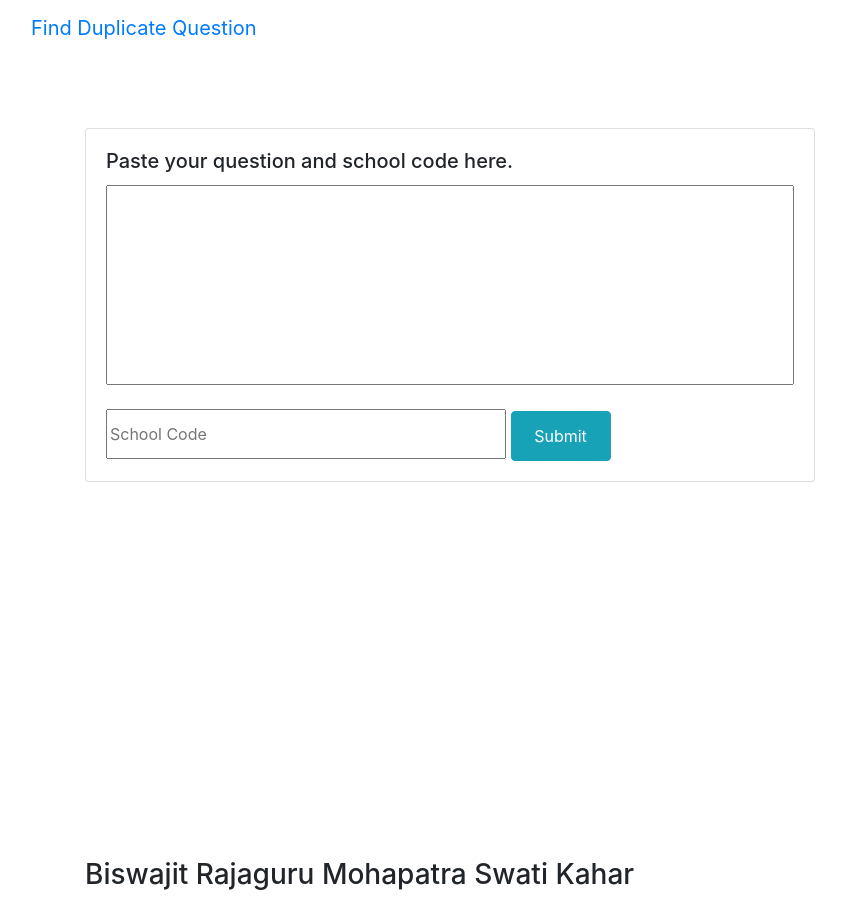
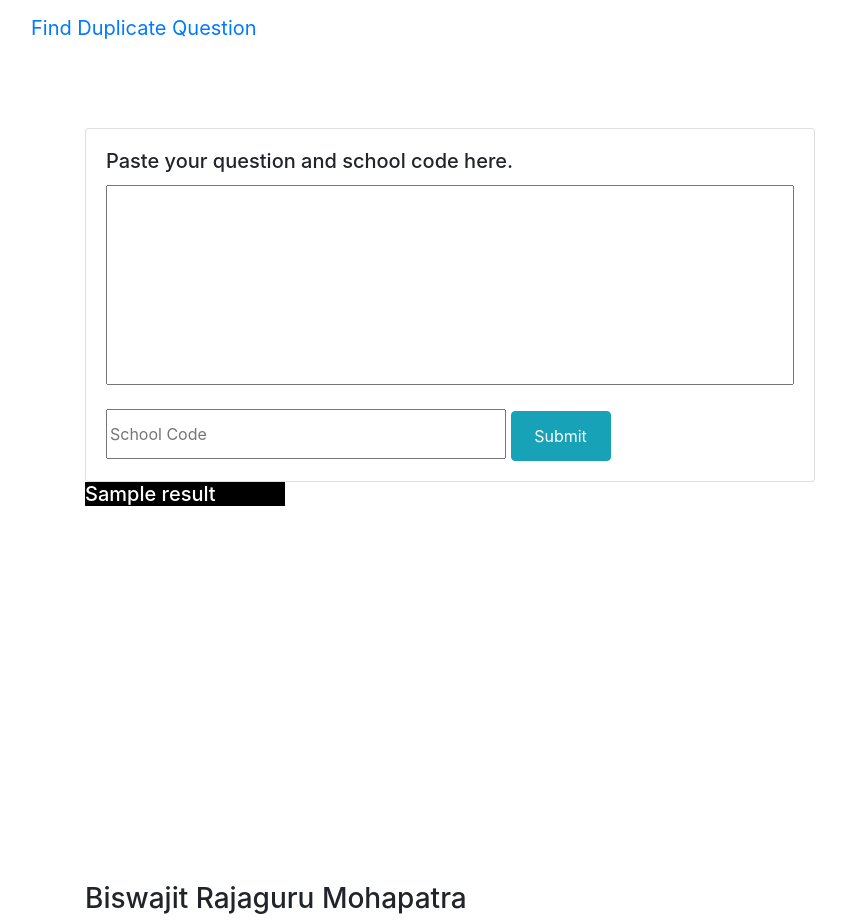
Before and after one commit to biswa-mohapatra/dup-ques-w2w-iamneo, a Flask app: template templates/bulk_upload.html in a window 1280 px wide. Shown: the whole page, without its empty margins (0-846 px from the left). Before the commit the page ends 890 px from the top, so only its background shows below. Run offline with Flask 2, Linux system fonts and the light colour scheme; the template is opened without the code that fills it: most values are stand-ins (such as "Sample title", 1, 10 or a date in 2020); some libraries are stand-ins or nearby versions.

Commit message:
template for bulk upload got updated

```diff
--- a/templates/bulk_upload.html
+++ b/templates/bulk_upload.html
@@ -39,7 +39,7 @@
                         <div class="card-body">
                             <h5 class="card-title">Paste your question and school code here.</h5>
                             <!-- Question details -->
-                            <input type="text" name="Bulk_Question" style="height:200px; width:-webkit-fill-available; display:block;" required><br>
+                            <input type="text" name="BulkQuestion" style="height:200px; width:-webkit-fill-available; display:block;" required><br>
                             <input type="text" name="SchoolCode" style="height:50px; width:400px" placeholder="School Code" required>
                             <input type="submit" class="btn btn-info" style="height:50px; width:100px">
                         </div>
@@ -49,6 +49,9 @@
                 <br>
                 <br>
             </div>
+            <h5 style="background-color:black;color:white;width: 200px;">
+                {{ result }}
+            </h5>
         </form>
         <br>
         <br>
@@ -65,7 +68,7 @@
         <br>
         <br>
         <br>
-        <h3>Biswajit Rajaguru Mohapatra Swati Kahar</h3>
+        <h3>Biswajit Rajaguru Mohapatra</h3>
 
 
     </div>
```
